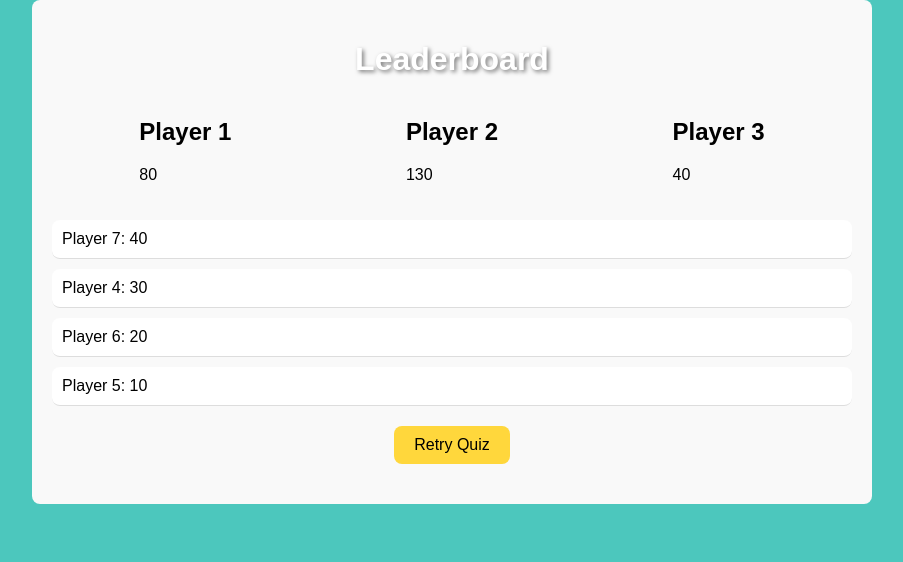
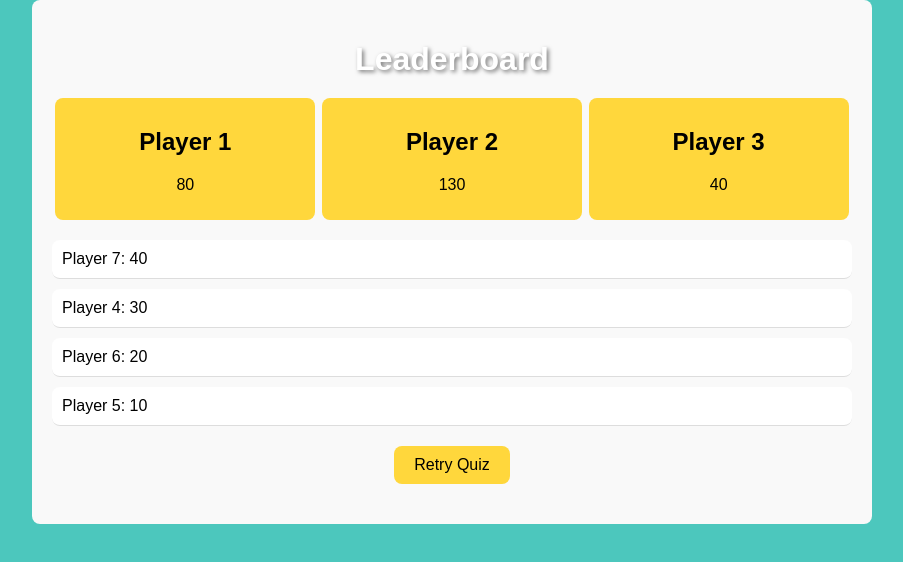
Before and after one commit to ramsestrejo/agilearning-games-plugin, a React (Vite) app in the folder client/: page /leaderboard in a window 1280 px wide. Shown: the top 562 px of the page, without its empty margins (188-1091 px from the left). Built offline with nearby package versions, Linux system fonts and the light colour scheme.

Commit message:
updates leaderboard styling for top scores

```diff
--- a/client/src/components/QuizGame/Leaderboard.css
+++ b/client/src/components/QuizGame/Leaderboard.css
@@ -18,14 +18,6 @@
      margin-bottom: 20px;
  }
 
- .top-score {
-     background-color: #ffd73c;
-     padding: 10px;
-     border-radius: 8px;
-     width: 30%;
-     text-align: center;
- }
-
  .top-score h2 {
      margin: 0;
  }
@@ -38,14 +30,29 @@
 
  .top-score-left {
      order: 1;
+     background-color: #ffd73c;
+     padding: 10px;
+     border-radius: 8px;
+     width: 30%;
+     text-align: center;
  }
 
  .top-score-center {
      order: 2;
+     background-color: #ffd73c;
+     padding: 10px;
+     border-radius: 8px;
+     width: 30%;
+     text-align: center;
  }
 
  .top-score-right {
      order: 3;
+     background-color: #ffd73c;
+     padding: 10px;
+     border-radius: 8px;
+     width: 30%;
+     text-align: center;
  }
 
  .rest-of-scores {
```
